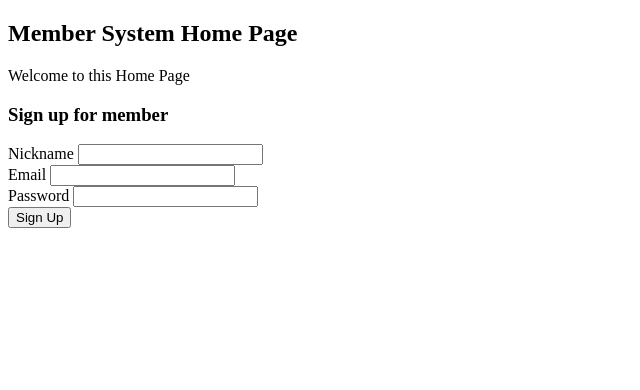
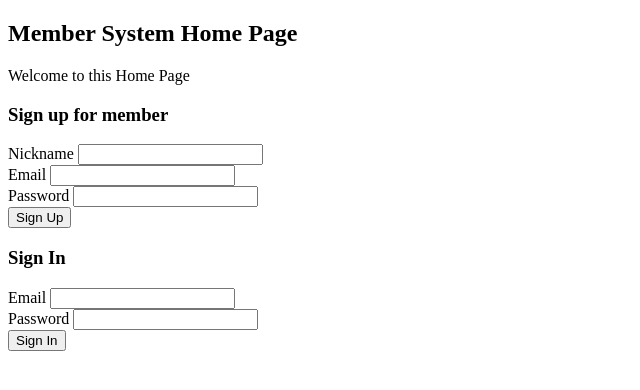
Before and after one commit to wxlunn/flask-lr, a Flask app: page / in a window 1280 px wide. Shown: the top 390 px of the page, without its empty margins (0-640 px from the left). Run offline with Flask 3, Linux system fonts and the light colour scheme; parts of the project's set-up code (start-up, migrations or seed data) failed here and were passed over.

Commit message:
completed

```diff
--- a/app.py
+++ b/app.py
@@ -1,30 +1,41 @@
 from flask import *
 import pymongo
 
-client=pymongo.MongoClient("")
+# mongodb init
+client=pymongo.MongoClient("mongodb url")
 db=client.member_system
 print("db connect successfully")
 
+# server init
 app = Flask(__name__,
             static_folder="public",
             static_url_path="/")
 
+app.secret_key="any string"
+
+# homepage
 @app.route("/")
 def index():
     return render_template("index.html")
 
+# member page
 @app.route("/member")
 def memeber():
-    return render_template("member.html")
+    if "nickname" in session:
+        return render_template("member.html")
+    else:
+        return redirect("/")
 
+# error page
 @app.route("/error")
 def error():
     msg = request.args.get("msg", "error occur, please contact us")
     return render_template("error.html", msg=msg)
 
-@app.route("/signup", method=["POST"])
+# handle signup func
+@app.route("/signup", methods=["POST"])
 def signup():
-    # receive data from frontend
+    # receive data from frontend signup
     nickname = request.form["nickname"]
     email = request.form["email"]
     password = request.form["password"]
@@ -45,6 +56,27 @@ def signup():
 
     return redirect('/')
 
+# handle signin func
+@app.route("/signin", methods=["POST"])
+def signin():
+    email = request.form["email"]
+    password = request.form["password"]
+    collection = db.user
+    result=collection.find_one({
+        "$and":[
+        {"email":email},
+        {"password":password}
+        ]
+    })
+    if result == None:
+        return redirect("/error?meg=Email or Password is wrong")
+    session["nickname"] = result["nickname"]
+    return redirect("/member")
 
-app.secret_key="any string"
+# handle signout dunc
+@app.route("/signout")
+def signout():
+    del session["nickname"]
+    return redirect("/")
+
 app.run()
--- a/templates/index.html
+++ b/templates/index.html
@@ -15,5 +15,11 @@
         Password <input type="password" name="password"><br/>
         <button>Sign Up</button>
     </form>
+    <h3>Sign In</h3>
+    <form action="/signin" method="POST">
+        Email <input type="text" name="email"><br/>
+        Password <input type="password" name="password"><br/>
+        <button>Sign In</button>
+    </form>
 </body>
 </html>
--- a/templates/member.html
+++ b/templates/member.html
@@ -8,5 +8,6 @@
 <body>
     <h2>Welcome to Member Page</h2>
     <div>Happy to see you!</div>
+    <div><a href="/signout">sign out</a></div>
 </body>
 </html>
```
